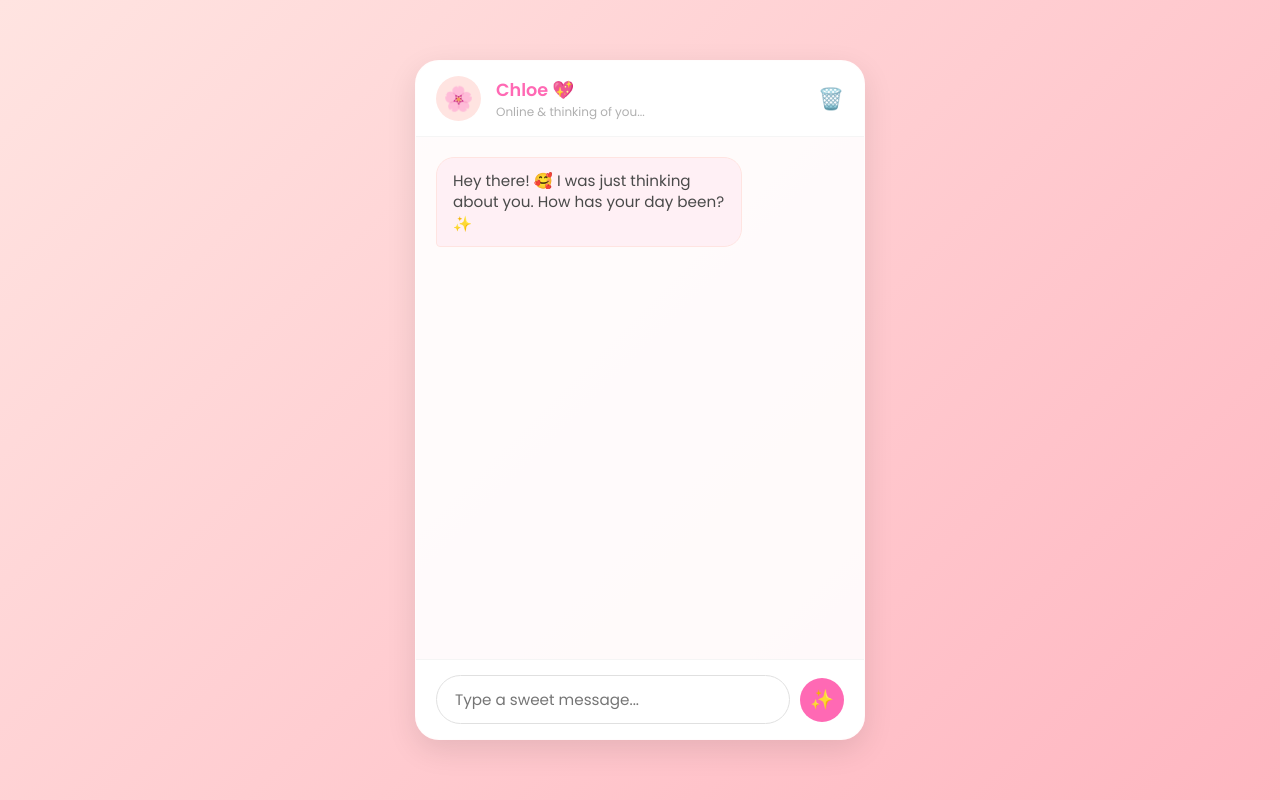
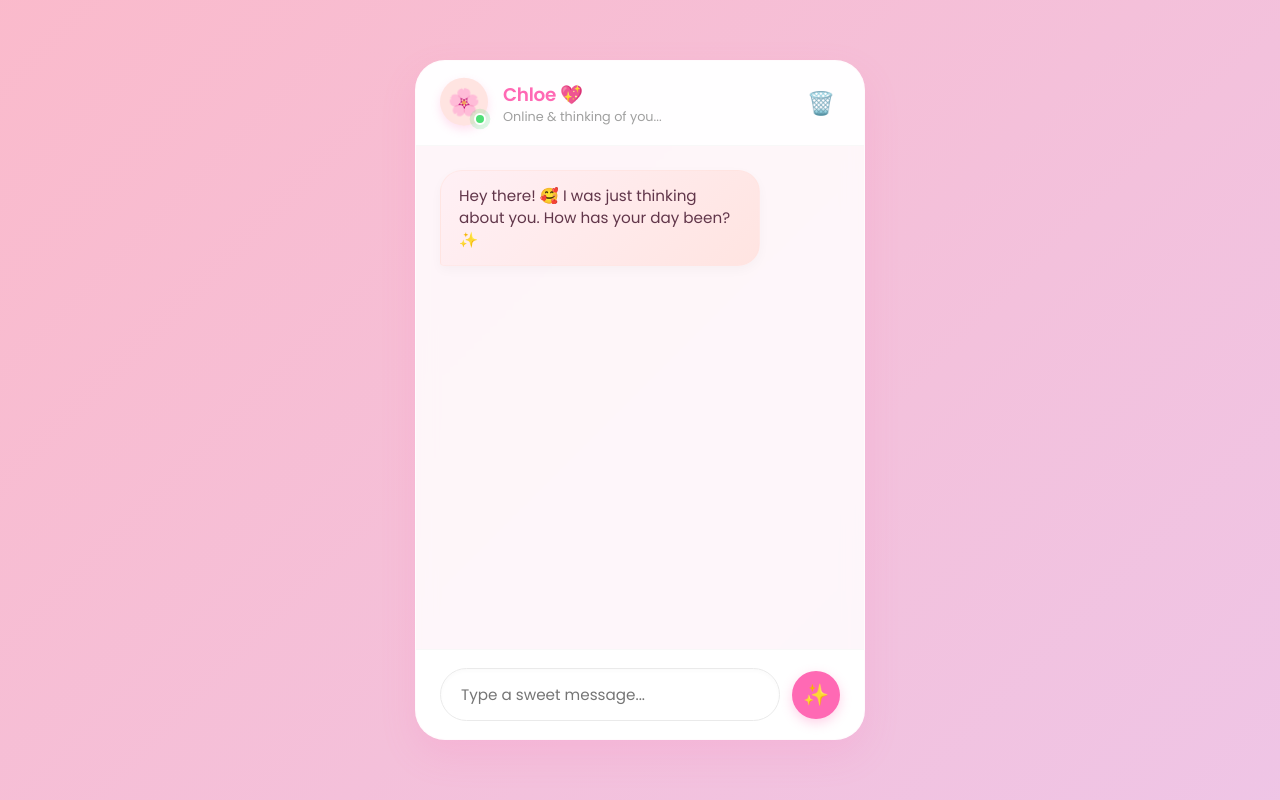
Before and after one commit to JeeshanInamdar/ai-girlfriend-chatbot, a Flask app: page / in a window 1280 px wide. Run offline with Flask 3, Linux system fonts and the light colour scheme.

Commit message:
Updated index.html

```diff
--- a/templates/index.html
+++ b/templates/index.html
@@ -4,16 +4,18 @@
     <meta charset="UTF-8">
     <meta name="viewport" content="width=device-width, initial-scale=1.0">
     <title>Chloe 💖 - Your AI Companion</title>
-    <link href="https://fonts.googleapis.com/css2?family=Poppins:wght@300;400;600&display=swap" rel="stylesheet">
+    <link href="https://fonts.googleapis.com/css2?family=Poppins:wght@300;400;500;600&display=swap" rel="stylesheet">
 
     <style>
         :root {
-            --bg-gradient: linear-gradient(135deg, #ffe4e1 0%, #ffb6c1 100%);
-            --chat-bg: rgba(255, 255, 255, 0.9);
+            --bg-gradient: linear-gradient(135deg, #ffe4e1 0%, #ffb6c1 50%, #e8cbf5 100%);
+            --chat-bg: rgba(255, 255, 255, 0.85);
             --primary-color: #ff69b4;
-            --user-bubble: #e1f5fe;
-            --model-bubble: #fff0f5;
+            --primary-hover: #ff4da6;
+            --user-bubble: linear-gradient(135deg, #e1f5fe 0%, #b3e5fc 100%);
+            --model-bubble: linear-gradient(135deg, #fff0f5 0%, #ffe4e1 100%);
             --text-color: #4a4a4a;
+            --shadow: 0 15px 35px rgba(255, 105, 180, 0.15);
         }
 
         * {
@@ -25,44 +27,95 @@
 
         body {
             background: var(--bg-gradient);
+            background-size: 400% 400%;
+            animation: gradientBG 15s ease infinite;
             height: 100vh;
             display: flex;
             justify-content: center;
             align-items: center;
             color: var(--text-color);
+            overflow: hidden;
+        }
+
+        @keyframes gradientBG {
+            0% { background-position: 0% 50%; }
+            50% { background-position: 100% 50%; }
+            100% { background-position: 0% 50%; }
         }
 
         .chat-container {
-            width: 100%;
+            width: 90%;
             max-width: 450px;
             height: 85vh;
             background: var(--chat-bg);
-            border-radius: 24px;
-            box-shadow: 0 10px 30px rgba(0,0,0,0.1);
+            backdrop-filter: blur(10px);
+            -webkit-backdrop-filter: blur(10px);
+            border-radius: 30px;
+            box-shadow: var(--shadow);
             display: flex;
             flex-direction: column;
             overflow: hidden;
-            border: 1px solid rgba(255, 255, 255, 0.5);
+            border: 1px solid rgba(255, 255, 255, 0.6);
+            transform: scale(0.95);
+            opacity: 0;
+            animation: containerSpawn 0.6s cubic-bezier(0.34, 1.56, 0.64, 1) forwards;
+        }
+
+        @keyframes containerSpawn {
+            to {
+                transform: scale(1);
+                opacity: 1;
+            }
         }
 
         .chat-header {
-            background: white;
-            padding: 15px 20px;
+            background: rgba(255, 255, 255, 0.9);
+            padding: 18px 24px;
             display: flex;
             align-items: center;
-            border-bottom: 1px solid #f5f5f5;
+            border-bottom: 1px solid rgba(245, 245, 245, 0.7);
+            z-index: 10;
+        }
+
+        .avatar-container {
+            position: relative;
+            margin-right: 15px;
         }
 
         .avatar {
-            width: 45px;
-            height: 45px;
+            width: 48px;
+            height: 48px;
             background: #ffe4e1;
             border-radius: 50%;
             display: flex;
             justify-content: center;
             align-items: center;
-            font-size: 24px;
-            margin-right: 15px;
+            font-size: 26px;
+            box-shadow: 0 4px 10px rgba(255, 105, 180, 0.2);
+            animation: float 3s ease-in-out infinite;
+        }
+
+        @keyframes float {
+            0%, 100% { transform: translateY(0); }
+            50% { transform: translateY(-4px); }
+        }
+
+        .pulse-dot {
+            position: absolute;
+            bottom: 2px;
+            right: 2px;
+            width: 12px;
+            height: 12px;
+            background-color: #4edf75;
+            border: 2px solid white;
+            border-radius: 50%;
+            animation: pulse 2s infinite;
+        }
+
+        @keyframes pulse {
+            0% { box-shadow: 0 0 0 0 rgba(78, 223, 117, 0.7); }
+            70% { box-shadow: 0 0 0 6px rgba(78, 223, 117, 0); }
+            100% { box-shadow: 0 0 0 0 rgba(78, 223, 117, 0); }
         }
 
         .status-info {
@@ -70,105 +123,154 @@
         }
 
         .status-info h2 {
-            font-size: 1.1rem;
+            font-size: 1.15rem;
             color: var(--primary-color);
             font-weight: 600;
+            letter-spacing: -0.3px;
         }
 
         .status-info p {
-            font-size: 0.75rem;
-            color: #b0b0b0;
+            font-size: 0.8rem;
+            color: #a0a0a0;
+            font-weight: 400;
         }
 
         #clearBtn {
-            background: none;
+            background: transparent;
             border: none;
-            font-size: 1.3rem;
+            font-size: 1.4rem;
             cursor: pointer;
-            transition: transform 0.1s;
+            padding: 5px;
+            border-radius: 50%;
+            transition: all 0.2s ease;
+            display: flex;
+            align-items: center;
+            justify-content: center;
         }
 
         #clearBtn:hover {
-            transform: scale(1.1);
+            background: rgba(255, 77, 77, 0.1);
+            transform: scale(1.15) rotate(5deg);
         }
 
         .chat-messages {
             flex: 1;
-            padding: 20px;
+            padding: 24px;
             overflow-y: auto;
             display: flex;
             flex-direction: column;
-            gap: 12px;
+            gap: 16px;
+            scroll-behavior: smooth;
+        }
+
+        /* Beautiful Custom Scrollbar */
+        .chat-messages::-webkit-scrollbar {
+            width: 6px;
+        }
+        .chat-messages::-webkit-scrollbar-track {
+            background: transparent;
+        }
+        .chat-messages::-webkit-scrollbar-thumb {
+            background: rgba(255, 105, 184, 0.3);
+            border-radius: 10px;
+        }
+        .chat-messages::-webkit-scrollbar-thumb:hover {
+            background: rgba(255, 105, 184, 0.5);
         }
 
         .message {
-            max-width: 75%;
-            padding: 12px 16px;
-            border-radius: 18px;
+            max-width: 80%;
+            padding: 14px 18px;
+            border-radius: 22px;
             font-size: 0.95rem;
-            line-height: 1.4;
+            line-height: 1.45;
             word-wrap: break-word;
-            animation: fadeIn 0.3s ease-in-out;
+            box-shadow: 0 4px 12px rgba(0, 0, 0, 0.03);
+            opacity: 0;
+            transform: translateY(15px);
+            animation: messageSlideIn 0.4s cubic-bezier(0.175, 0.885, 0.32, 1.1) forwards;
+        }
+
+        @keyframes messageSlideIn {
+            to {
+                opacity: 1;
+                transform: translateY(0);
+            }
         }
 
         .message.user {
             background: var(--user-bubble);
             align-self: flex-end;
             border-bottom-right-radius: 4px;
+            color: #1a4a6e;
+            transform-origin: right bottom;
         }
 
         .message.model {
             background: var(--model-bubble);
             align-self: flex-start;
             border-bottom-left-radius: 4px;
-            border: 1px solid #ffe4e1;
+            border: 1px solid rgba(255, 228, 225, 0.6);
+            color: #61364a;
+            transform-origin: left bottom;
         }
 
         .chat-input-area {
-            padding: 15px 20px;
-            background: white;
-            border-top: 1px solid #f5f5f5;
+            padding: 18px 24px;
+            background: rgba(255, 255, 255, 0.95);
+            border-top: 1px solid rgba(245, 245, 245, 0.7);
             display: flex;
-            gap: 10px;
+            gap: 12px;
+            align-items: center;
+        }
+
+        .input-wrapper {
+            position: relative;
+            flex: 1;
+            display: flex;
             align-items: center;
         }
 
         .chat-input-area input {
-            flex: 1;
-            padding: 12px 18px;
-            border: 1px solid #e0e0e0;
-            border-radius: 25px;
+            width: 100%;
+            padding: 14px 20px;
+            border: 1.5px solid #eaeaea;
+            border-radius: 30px;
             outline: none;
             font-size: 0.95rem;
-            transition: border-color 0.2s;
+            transition: all 0.3s ease;
+            box-shadow: inset 0 2px 4px rgba(0,0,0,0.02);
         }
 
         .chat-input-area input:focus {
             border-color: var(--primary-color);
+            box-shadow: 0 0 0 3px rgba(255, 105, 180, 0.15);
         }
 
         .chat-input-area button#sendBtn {
             background: var(--primary-color);
             color: white;
             border: none;
-            width: 44px;
-            height: 44px;
+            width: 48px;
+            height: 48px;
             border-radius: 50%;
-            font-size: 1.2rem;
+            font-size: 1.3rem;
             cursor: pointer;
             display: flex;
             justify-content: center;
             align-items: center;
-            transition: transform 0.1s;
+            box-shadow: 0 4px 12px rgba(255, 105, 180, 0.3);
+            transition: all 0.2s cubic-bezier(0.175, 0.885, 0.32, 1.275);
+        }
+
+        .chat-input-area button#sendBtn:hover {
+            background: var(--primary-hover);
+            transform: scale(1.08);
+            box-shadow: 0 6px 16px rgba(255, 105, 180, 0.4);
         }
 
         .chat-input-area button#sendBtn:active {
-            transform: scale(0.95);
-        }
-
-        @keyframes fadeIn {
-            from { opacity: 0; transform: translateY(5px); }
-            to { opacity: 1; transform: translateY(0); }
+            transform: scale(0.92);
         }
     </style>
 </head>
@@ -176,7 +278,10 @@
 
     <div class="chat-container">
         <div class="chat-header">
-            <div class="avatar">🌸</div>
+            <div class="avatar-container">
+                <div class="avatar">🌸</div>
+                <div class="pulse-dot"></div>
+            </div>
             <div class="status-info">
                 <h2>Chloe 💖</h2>
                 <p>Online & thinking of you...</p>
@@ -191,7 +296,9 @@
         </div>
 
         <div class="chat-input-area">
-            <input type="text" id="userInput" placeholder="Type a sweet message..." autocomplete="off">
+            <div class="input-wrapper">
+                <input type="text" id="userInput" placeholder="Type a sweet message..." autocomplete="off">
+            </div>
             <button id="sendBtn">✨</button>
         </div>
     </div>
@@ -203,7 +310,9 @@
         const clearBtn = document.getElementById('clearBtn');
 
         function scrollToBottom() {
-            chatMessages.scrollTop = chatMessages.scrollHeight;
+            setTimeout(() => {
+                chatMessages.scrollTop = chatMessages.scrollHeight;
+            }, 50);
         }
         scrollToBottom();
 
@@ -240,7 +349,7 @@
             chatMessages.appendChild(msgDiv);
         }
 
-        // Wipe memory event
+        // Wipe memory event with clean styling logic
         clearBtn.addEventListener('click', async () => {
             if (confirm("Are you sure you want to clear our chat history? 🥺")) {
                 try {
```
